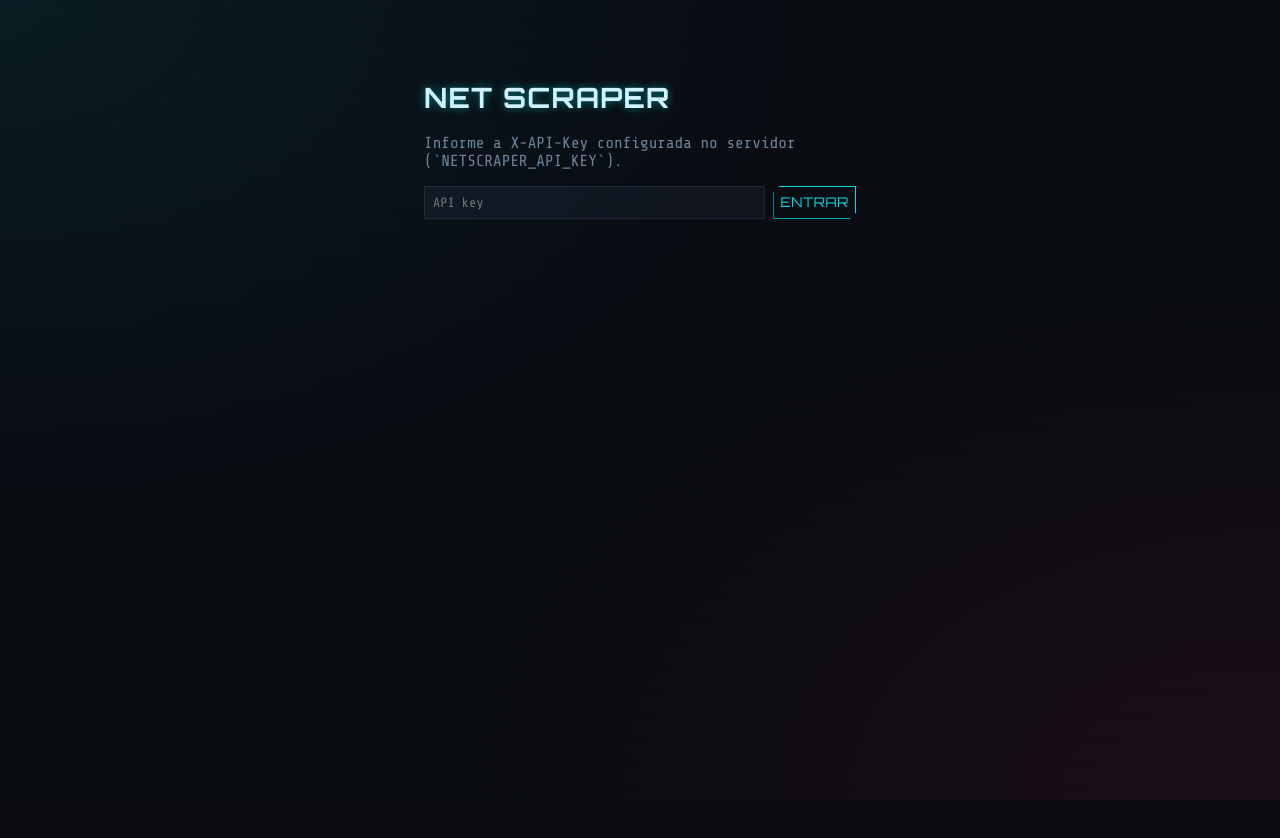
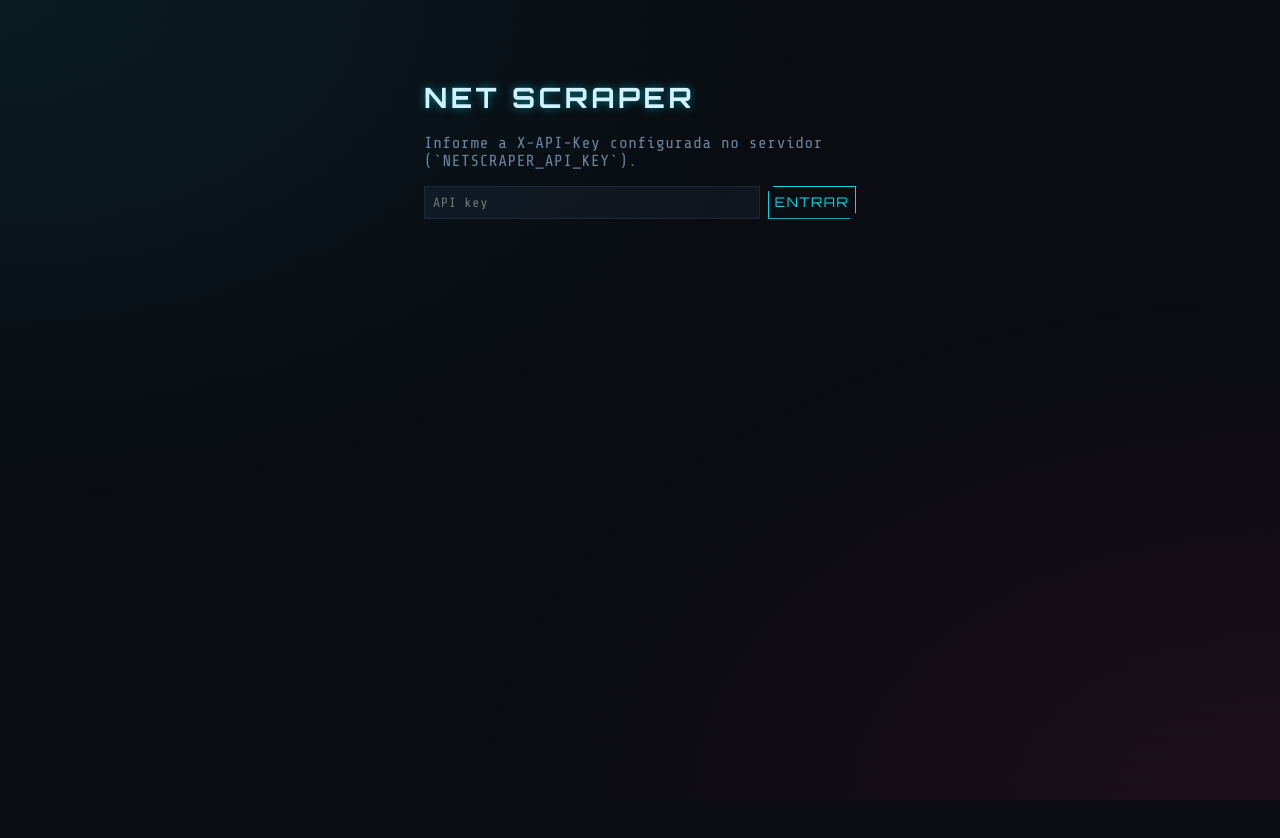
Before and after one commit to davibournegoulart-wq/theHarvester, a Next.js app in the folder frontend/: page / in a window 1280 px wide. Shown: the top 838 px of the page. Built offline with nearby package versions, Linux system fonts and the light colour scheme; no server answers.

Commit message:
style: improve letter spacing across buttons, headings, tabs and body

```diff
--- a/frontend/app/globals.css
+++ b/frontend/app/globals.css
@@ -35,6 +35,7 @@ body {
   font-family: var(--font-body), "Courier New", monospace;
   margin: 0;
   min-height: 100vh;
+  letter-spacing: 0.04em;
 }
 
 body {
@@ -73,9 +74,12 @@ body::after {
 
 h1,
 h2,
-h3 {
+h3,
+h4,
+h5,
+h6 {
   font-family: var(--font-display), sans-serif;
-  letter-spacing: 0.04em;
+  letter-spacing: 0.12em;
   text-transform: uppercase;
   color: var(--text);
   text-shadow: 0 0 8px rgba(5, 217, 232, 0.5);
@@ -137,6 +141,7 @@ select {
   border: 1px solid var(--panel-border);
   color: var(--text);
   font-family: var(--font-body), monospace;
+  letter-spacing: 0.05em;
   transition: border-color 0.15s, box-shadow 0.15s;
 }
 
@@ -153,7 +158,7 @@ button {
   color: var(--cyan);
   font-family: var(--font-display), sans-serif;
   text-transform: uppercase;
-  letter-spacing: 0.05em;
+  letter-spacing: 0.12em;
   cursor: pointer;
   transition: background 0.15s, box-shadow 0.15s, color 0.15s;
   clip-path: polygon(6px 0, 100% 0, 100% calc(100% - 6px), calc(100% - 6px) 100%, 0 100%, 0 6px);
--- a/frontend/components/Tabs.tsx
+++ b/frontend/components/Tabs.tsx
@@ -27,7 +27,7 @@ export default function Tabs({ tabs }: { tabs: Tab[] }) {
             style={{
               padding: "10px 16px",
               fontSize: 12,
-              letterSpacing: "0.05em",
+              letterSpacing: "0.1em",
               border: "none",
               borderBottom: i === active ? "2px solid var(--cyan)" : "2px solid transparent",
               background: i === active ? "rgba(5, 217, 232, 0.08)" : "transparent",
```
